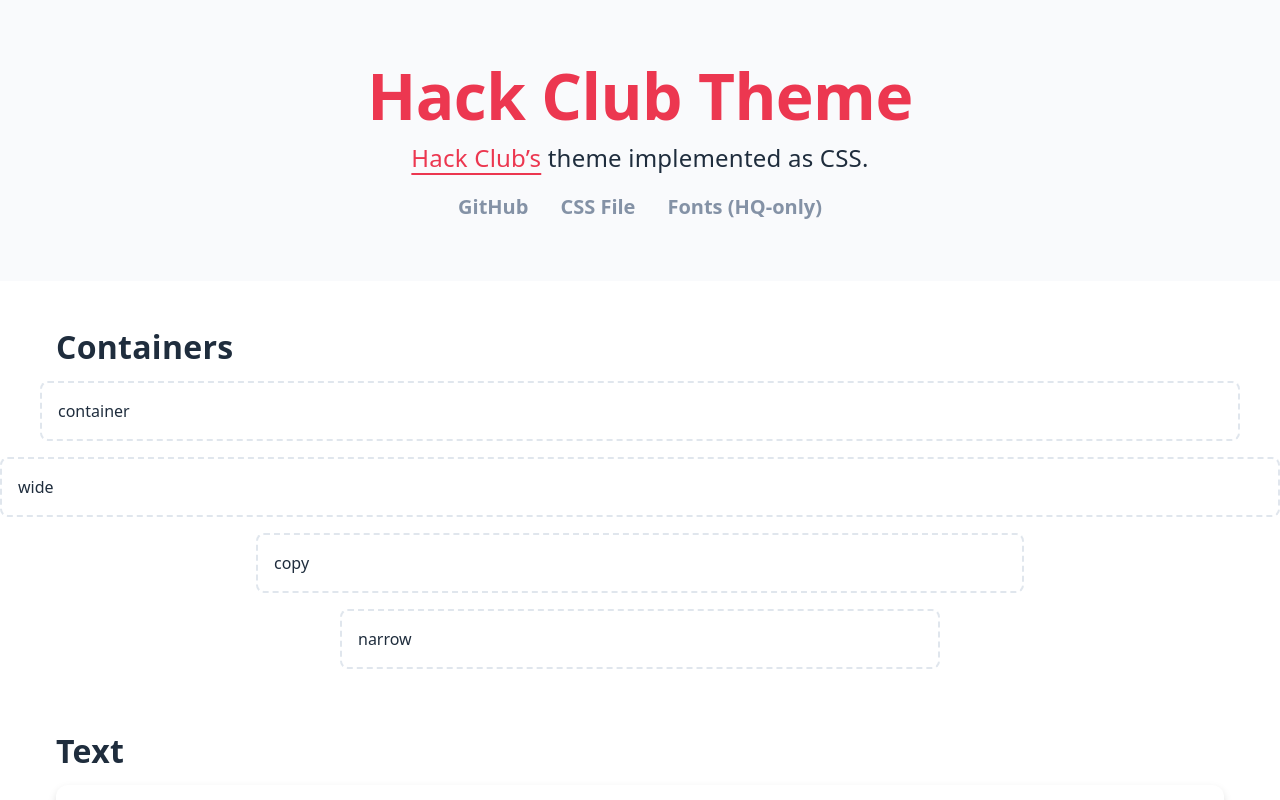
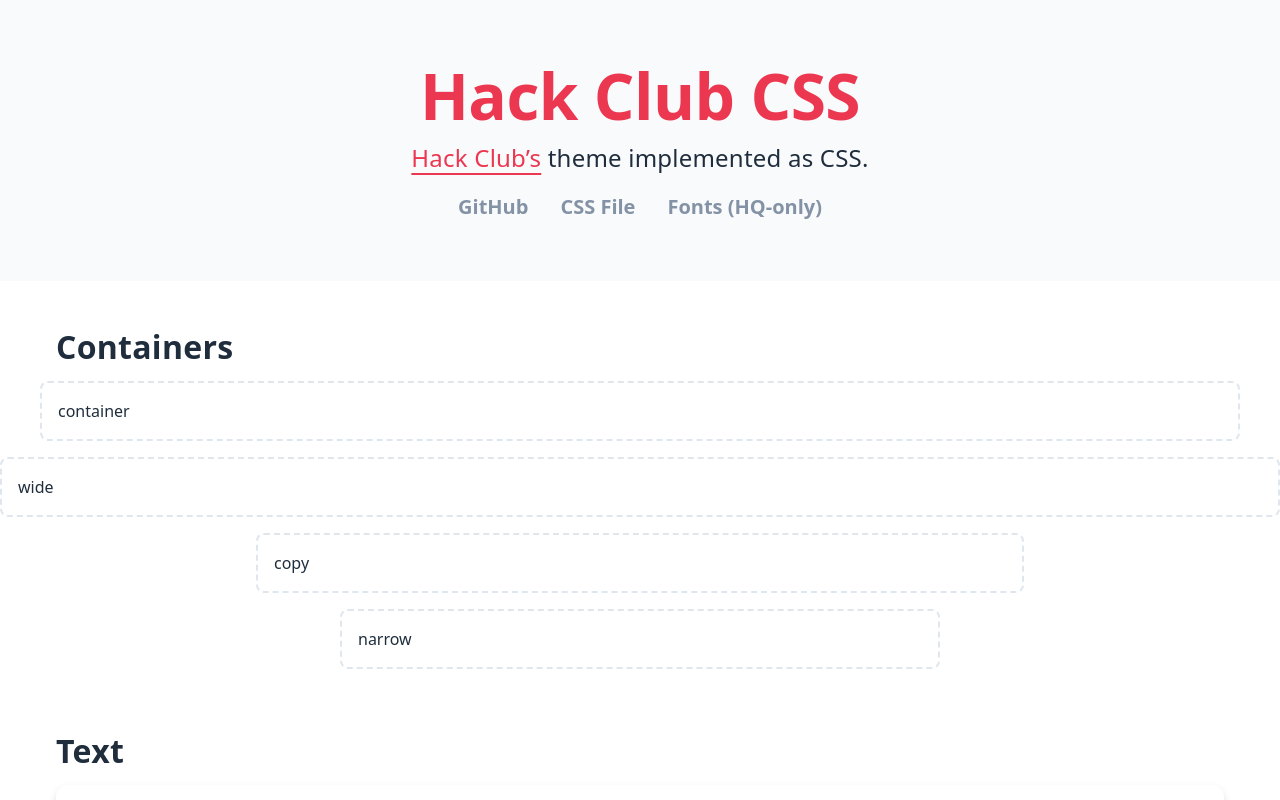
Before and after one commit to hackclub/css, a plain HTML site: page index.html in a window 1280 px wide. Shown: the top 800 px of the page. Drawn offline with Linux system fonts and the light colour scheme; a web font is replaced by a local one.

Commit message:
Update index.html

```diff
--- a/index.html
+++ b/index.html
@@ -2,13 +2,13 @@
 <html>
   <head>
     <meta charset="utf-8" />
-    <title>Hack Club Theme</title>
+    <title>Hack Club CSS</title>
     <link rel="stylesheet" href="style.css" />
     <link rel="stylesheet" href="standard.css" />
     <link rel="stylesheet" href="fonts.css" />
 
-    <meta property="og:title" content="CSS Theme – Hack Club" />
-    <meta name="twitter:title" content="CSS Theme – Hack Club" />
+    <meta property="og:title" content="Hack Club CSS" />
+    <meta name="twitter:title" content="Hack Club CSS" />
     <meta
       name="description"
       content="The Hack Club theme, packaged as plain CSS."
@@ -34,7 +34,7 @@
         padding-bottom: var(--spacing-4);
       "
     >
-      <h1 class="title" style="color: var(--primary)">Hack Club Theme</h1>
+      <h1 class="title" style="color: var(--primary)">Hack Club CSS</h1>
       <p class="headline">
         <a href="https://hackclub.com">Hack Club’s</a> theme implemented as CSS.
       </p>
```
